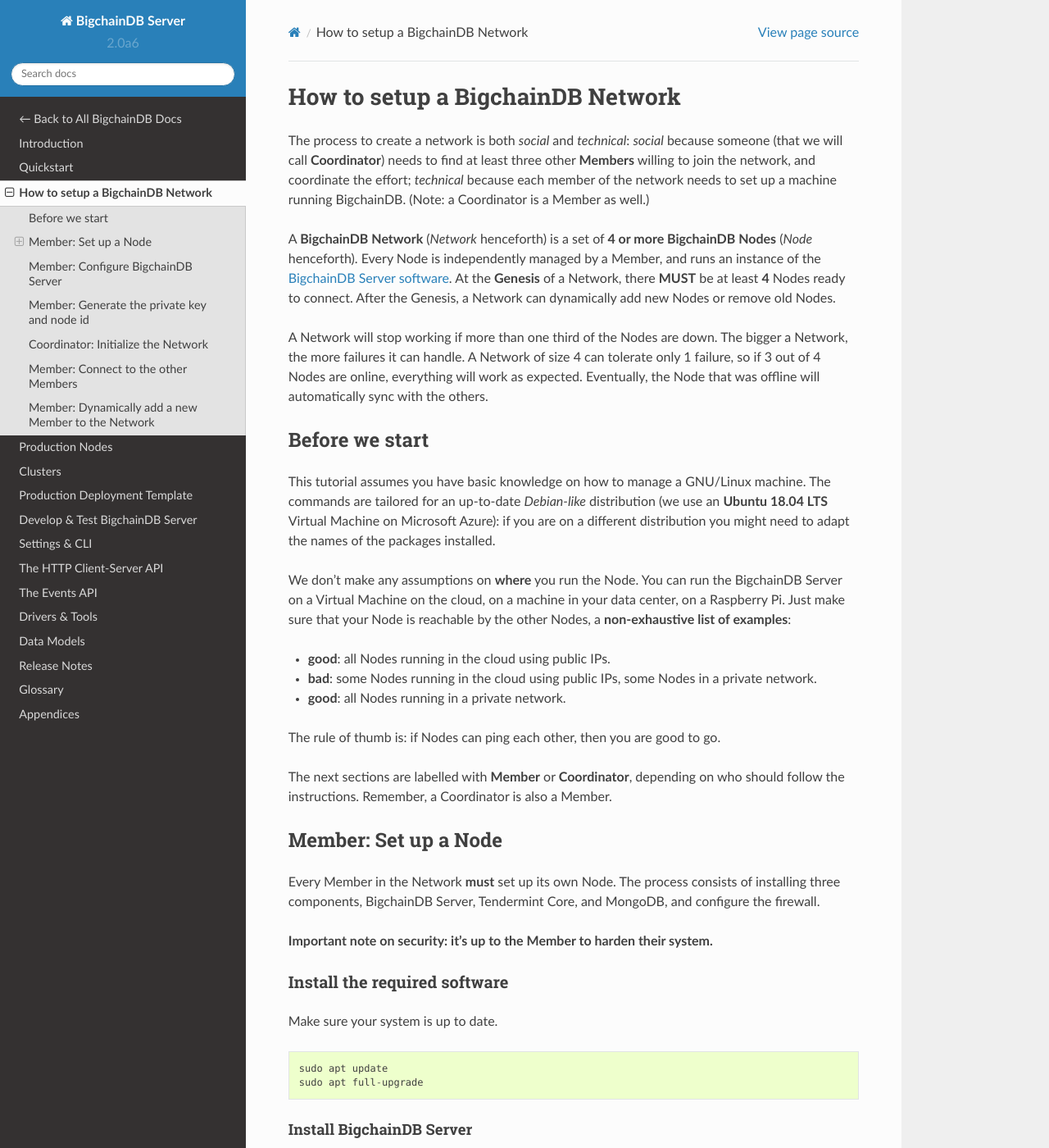
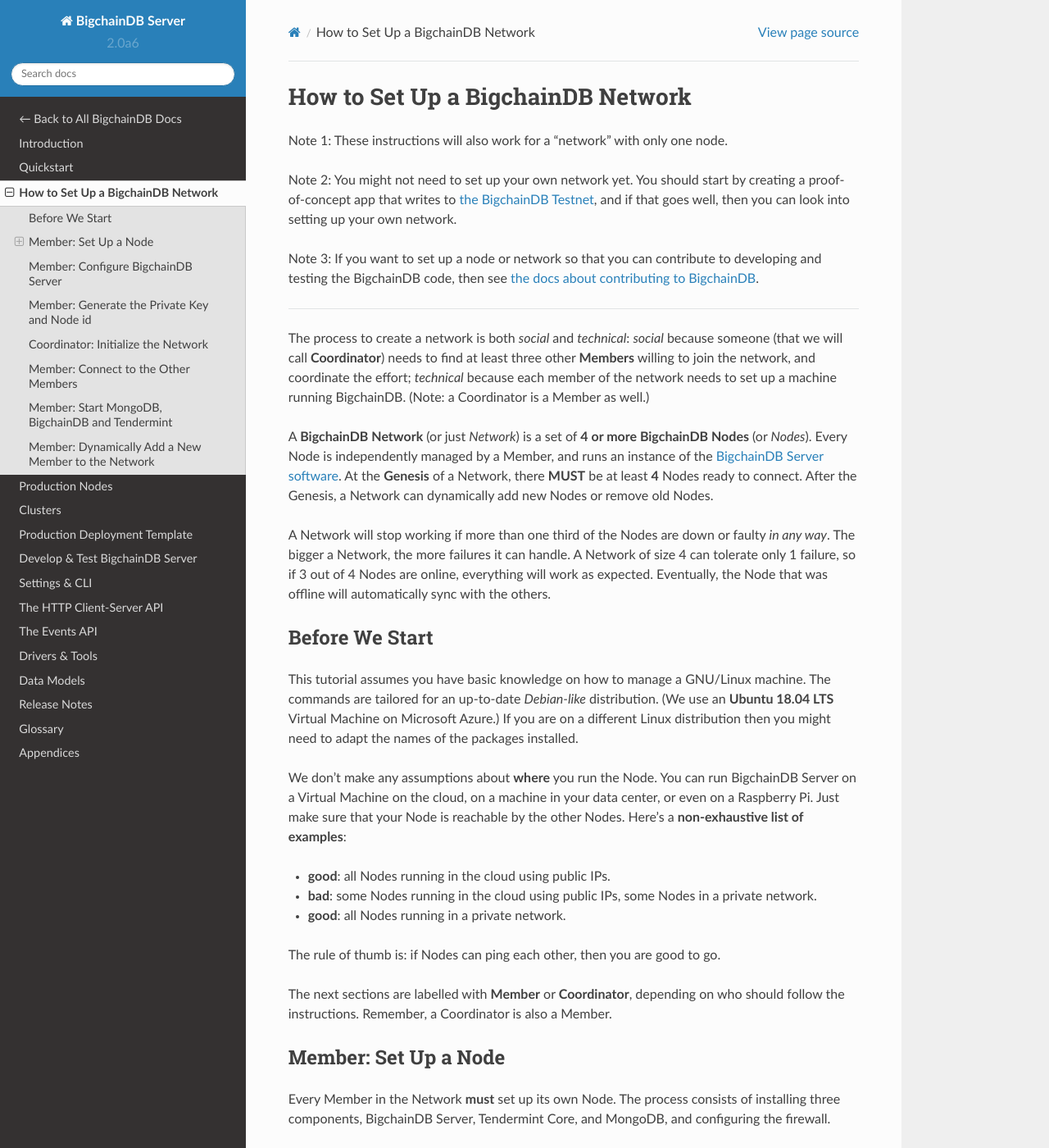
Before and after one commit to bigchaindb/bigchaindb, a Sphinx documentation site: the page built from docs/server/source/simple-network-setup.md, in a window 1280 px wide and 1400 px high. Shown: the whole window at 82% size. Built offline with Sphinx 7.4.7 and the Read the Docs theme 2.0.0, drawn with Linux system fonts in a browser that asks for light colours; some of the changed text lies outside the part shown.

Commit message:
Copyedit simple-network-setup completeness & grammar

````diff
--- a/docs/server/source/simple-network-setup.md
+++ b/docs/server/source/simple-network-setup.md
@@ -1,16 +1,26 @@
-# How to setup a BigchainDB Network
+# How to Set Up a BigchainDB Network
+
+Note 1: These instructions will also work for a "network" with only one node.
+
+Note 2: You might not need to set up your own network yet. You should start by creating a proof-of-concept app that writes to [the BigchainDB Testnet](https://testnet.bigchaindb.com/), and if that goes well, then you can look into setting up your own network.
+
+Note 3: If you want to set up a node or network so that you can contribute to developing and testing the BigchainDB code, then see [the docs about contributing to BigchainDB](https://docs.bigchaindb.com/projects/contributing/en/latest/index.html).
+
+<hr>
+
 The process to create a network is both *social* and *technical*: *social* because someone (that we will call **Coordinator**) needs to find at least three other **Members** willing to join the network, and coordinate the effort; *technical* because each member of the network needs to set up a machine running BigchainDB. (Note: a Coordinator is a Member as well.)
 
-A **BigchainDB Network** (*Network* henceforth) is a set of **4 or more BigchainDB Nodes** (*Node* henceforth). Every Node is independently managed by a Member, and runs an instance of the [BigchainDB Server software][bdb:software]. At the **Genesis** of a Network, there **MUST** be at least **4** Nodes ready to connect. After the Genesis, a Network can dynamically add new Nodes or remove old Nodes.
+A **BigchainDB Network** (or just *Network*) is a set of **4 or more BigchainDB Nodes** (or *Nodes*). Every Node is independently managed by a Member, and runs an instance of the [BigchainDB Server software][bdb:software]. At the **Genesis** of a Network, there **MUST** be at least **4** Nodes ready to connect. After the Genesis, a Network can dynamically add new Nodes or remove old Nodes.
 
-A Network will stop working if more than one third of the Nodes are down. The bigger a Network, the more failures it can handle. A Network of size 4 can tolerate only 1 failure, so if 3 out of 4 Nodes are online, everything will work as expected. Eventually, the Node that was offline will automatically sync with the others.
+A Network will stop working if more than one third of the Nodes are down or faulty _in any way_. The bigger a Network, the more failures it can handle. A Network of size 4 can tolerate only 1 failure, so if 3 out of 4 Nodes are online, everything will work as expected. Eventually, the Node that was offline will automatically sync with the others.
 
+## Before We Start
 
-## Before we start
-This tutorial assumes you have basic knowledge on how to manage a GNU/Linux machine. The commands are tailored for an up-to-date *Debian-like* distribution (we use an **Ubuntu 18.04 LTS** Virtual Machine on Microsoft Azure): if you are on a different distribution you might need to adapt the names of the packages installed.
+This tutorial assumes you have basic knowledge on how to manage a GNU/Linux machine. The commands are tailored for an up-to-date *Debian-like* distribution. (We use an **Ubuntu 18.04 LTS** Virtual Machine on Microsoft Azure.) If you are on a different Linux distribution then you might need to adapt the names of the packages installed.
 
-We don't make any assumptions on **where** you run the Node.
-You can run the BigchainDB Server on a Virtual Machine on the cloud, on a machine in your data center, on a Raspberry Pi. Just make sure that your Node is reachable by the other Nodes, a **non-exhaustive list of examples**:
+We don't make any assumptions about **where** you run the Node.
+You can run BigchainDB Server on a Virtual Machine on the cloud, on a machine in your data center, or even on a Raspberry Pi. Just make sure that your Node is reachable by the other Nodes. Here's a **non-exhaustive list of examples**:
+
 - **good**: all Nodes running in the cloud using public IPs.
 - **bad**: some Nodes running in the cloud using public IPs, some Nodes in a private network.
 - **good**: all Nodes running in a private network.
@@ -19,12 +29,14 @@
 
 The next sections are labelled with **Member** or **Coordinator**, depending on who should follow the instructions. Remember, a Coordinator is also a Member.
 
-## Member: Set up a Node
-Every Member in the Network **must** set up its own Node. The process consists of installing three components, BigchainDB Server, Tendermint Core, and MongoDB, and configure the firewall.
+## Member: Set Up a Node
+
+Every Member in the Network **must** set up its own Node. The process consists of installing three components, BigchainDB Server, Tendermint Core, and MongoDB, and configuring the firewall.
 
 **Important note on security: it's up to the Member to harden their system.**
 
-### Install the required software
+### Install the Required Software
+
 Make sure your system is up to date.
 
 ```
@@ -33,31 +45,34 @@
 ```
 
 #### Install BigchainDB Server
-BigchainDB Server requires **Python 3.6+**, make sure your system has it. Install the required packages:
+
+BigchainDB Server requires **Python 3.6+**, so make sure your system has it. Install the required packages:
 
 ```
 sudo apt install -y python3-pip libssl-dev
 ```
 
-Now install the latest version of BigchainDB. Check the [project page on PyPI][bdb:pypi] for the last version (`2.0.0a6` at the time of writing) and install it:
+Now install the latest version of BigchainDB. Check the [project page on PyPI][bdb:pypi] for the last version (which was `2.0.0a6` at the time of writing) and install it:
 
 ```
 sudo pip3 install bigchaindb==2.0.0a6
 ```
 
-Check you installed the correct version of BigchainDB Server with `bigchaindb --version`.
+Check that you installed the correct version of BigchainDB Server using `bigchaindb --version`.
 
 #### Install MongoDB
-Install a recent version of MongoDB. BigchainDB Server requires `3.4` or newer.
+
+Install a recent version of MongoDB. BigchainDB Server requires version 3.4 or newer.
 
 ```
 sudo apt install mongodb
 ```
 
-The package manager should take care of installing the startup script for MongoDB as well.
+The package manager should take care of installing the startup script for MongoDB as well. (That means MongoDB will automatically start if the machine is restarted.)
 
 #### Install Tendermint
-Install a [recent version of Tendermint][tendermint:releases]. BigchainDB Server requires `0.19` or newer.
+
+Install a [recent version of Tendermint][tendermint:releases]. BigchainDB Server requires version 0.19 or newer.
 
 ```
 sudo apt install -y unzip
@@ -67,8 +82,9 @@
 sudo mv tendermint /usr/local/bin
 ```
 
-### Firewall settings
-Make sure to accept inbound connections to (`22`, you don't want to lock you out), `9984`, `9985`, and `46656`.
+### Set Up the Firewall
+
+Make sure to accept inbound connections on ports `9984`, `9985`, and `46656`. You might also want to add port `22` so that you can continue to access the machine via SSH.
 
 ```
 sudo ufw allow 22/tcp
@@ -78,18 +94,20 @@
 sudo ufw enable
 ```
 
-Some cloud providers, like Microsoft Azure, require you to go through their portal to allow inbound connections on custom ports.
+Some cloud providers, like Microsoft Azure, require you to change "security groups" (virtual firewalls) using their portal or other APIs (such as their CLI).
 
 ## Member: Configure BigchainDB Server
+
 To configure BigchainDB Server, run:
 
 ```
 bigchaindb configure
 ```
 
-The first question is ``API Server bind? (default `localhost:9984`)``, to expose the API to the public, bind the API Server to `0.0.0.0:9984`. Unless you have specific needs, you can keep the default value for all other questions.
+The first question is ``API Server bind? (default `localhost:9984`)``. To expose the API to the public, bind the API Server to `0.0.0.0:9984`. Unless you have specific needs, you can keep the default value for all other questions.
 
-## Member: Generate the private key and node id
+## Member: Generate the Private Key and Node id
+
 A Node is identified by the triplet `<hostname, node_id, public_key>`.
 
 As a Member, it's your duty to create and store securely your private key, and share your `hostname`, `node_id`, and `public_key` with the other members of the network.
@@ -125,12 +143,16 @@
 tendermint show_node_id
 ```
 
-Share with all other Members your `node_id`, `pub_key.value`, and the host name or IP of your Node.
+An example `node_id` is `9b989cd5ac65fec52652a457aed6f5fd200edc22`.
 
-**Important note on security: each Member should take extra steps to verify the public keys they receive from the other Members have not been tampered, e.g. a key signing party would help address that.**
+An example hostname is `charlie5.cloudservers.company.com`. You can also use a public IP addres, like `46.145.17.32`, instead of a hostname, but make sure that IP address won't change.
 
+Share the `node_id`, `pub_key.value` and hostname of your Node with all other Members.
+
+**Important note on security: each Member should take extra steps to verify the public keys they receive from the other Members have not been tampered with, e.g. a key signing party would be one way.**
 
 ## Coordinator: Initialize the Network
+
 At this point the Coordinator should have received the data from all the Members, and should combine them in the `.tendermint/config/genesis.json` file:
 
 ```json
@@ -194,14 +217,26 @@
 <Member N node id>@<Member N hostname>:46656,"
 ```
 
-Now the Member must run two commands:
-- `bigchaindb start`
-- `tendermint node`
+## Member: Start MongoDB, BigchainDB and Tendermint
 
-The commands will run on the foreground, you might want to use `nohup`, `tmux`, or `screen` to keep them running after you logout. The recommended approach is to create startup scripts for both BigchainDB and Tendermint, so they will start right after the boot of the operating system.
+To start MongoDB, one uses the command `mongod` but that will run it in the foreground. If you want to run it in the background (so it will continue running after you logout), you can use `mongod --fork --logpath /var/log/mongodb.log`. (You might have to create the `/var/log` directory if it doesn't already exist.)
 
+The _recommended_ approach is to reboot the machine and let the MongoDB startup script start MongoDB. Don't do that yet though…
 
-## Member: Dynamically add a new Member to the Network
+To start BigchainDB, one uses the command `bigchaindb start` but that will run it in the foreground. If you want to run it in the background (so it will continue running after you logout), you can use `nohup`, `tmux`, or `screen`. For example, `nohup bigchaindb start 2>&1 > bigchaindb.log &`
+
+The _recommended_ approach is to create a startup script for BigchainDB, so it will start right after the boot of the operating system. (As mentioned earlier, MongoDB should already have a startup script.)
+
+To start Tendermint, one uses the command `tendermint node` but that will run it in the foreground. If you want to run it in the background (so it will continue running after you logout), you can use `nohup`, `tmux`, or `screen`. For example, `nohup tendermint node 2>&1 > tendermint.log &`
+
+The _recommended_ approach is to create a startup script for BigchainDB, so it will start right after the boot of the operating system. (As mentioned earlier, MongoDB should already have a startup script.)
+
+Note: We'll share some example startup scripts in the future. This document is a work in progress.
+
+If you followed the recommended approach and created startup scripts for BigchainDB and Tendermint, then you can reboot the machine now. MongoDB, BigchainDB and Tendermint should all start.
+
+## Member: Dynamically Add a New Member to the Network
+
 TBD.
 
 
````
Also changed, not shown: other parts of docs/server/source/simple-network-setup.md (+3 -2 lines).
